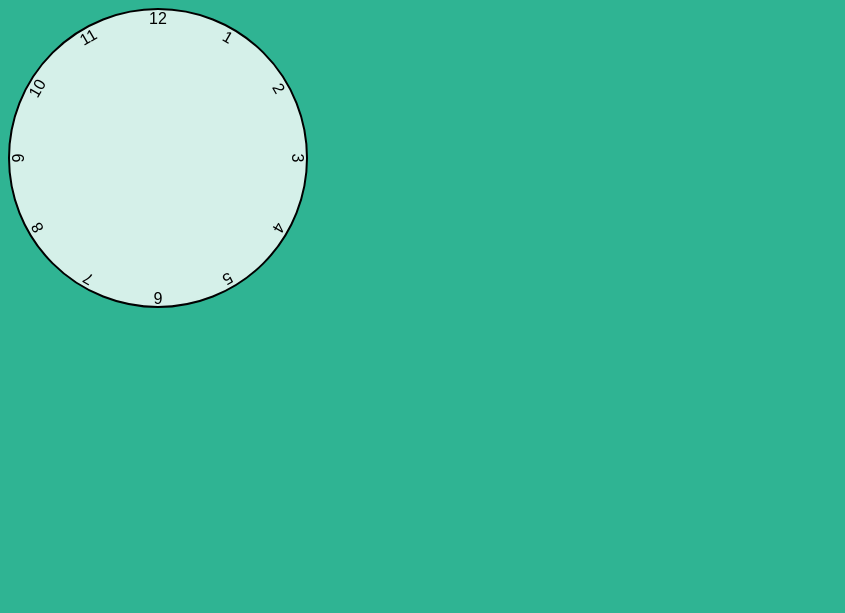
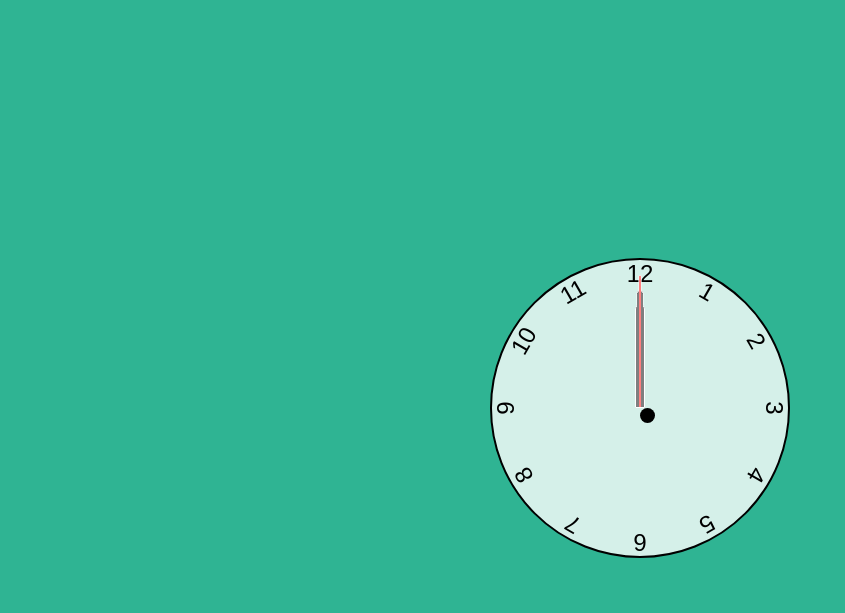
Before and after one commit to JackS1o/Analog-Clock-with-javascript, a plain HTML site: page index.html in a window 1280 px wide. Shown: the whole page, without its empty margins (0-845 px from the left). Drawn offline with Linux system fonts and the light colour scheme.

Commit message:
finalizando css

```diff
--- a/style.css
+++ b/style.css
@@ -4,6 +4,11 @@
 }
 
 body {
+  display: flex;
+  justify-content: center;
+  align-items: center;
+  min-height: 100vh;
+  overflow: hidden;
   background-color: #2fb493;
 }
 
@@ -23,6 +28,7 @@ body {
   height: 100%;
   text-align: center;
   transform: rotate(var( --rotation));
+  font-size: 1.5rem;
 }
 
 .clock .number1 {
@@ -68,3 +74,50 @@ body {
 .clock .number11 {
   --rotation: 330deg;
 }
+
+.clock .hand {
+  --rotation: 0;
+  position: absolute;
+  bottom: 50%;
+  left: 50%;
+  width: 10px;
+  height: 50%;
+  background-color: black;
+  border: 1px solid white;
+  border-top-left-radius: 10px;
+  border-top-right-radius: 10px;
+  transform-origin: bottom;
+  z-index: 10;
+  transform: translate(-50%) rotate(calc(var(--rotation) * 1deg));
+}
+
+.clock::after {
+  content: '';
+  position: absolute;
+  background-color: black;
+  z-index: 11;
+  width: 15px;
+  height: 15px;
+  top: 50%;
+  left: 50%;
+  transform: translate(-50% -50%);
+  border-radius: 50%;
+}
+
+.clock .hand.second {
+  width: 3px;
+  height: 45%;
+  background-color: red;
+}
+
+.clock .hand.minute {
+  width: 7px;
+  height: 40%;
+  background-color: black;
+}
+
+.clock .hand.hour {
+  width: 10px;
+  height: 35%;
+  background-color: black;
+}
```
